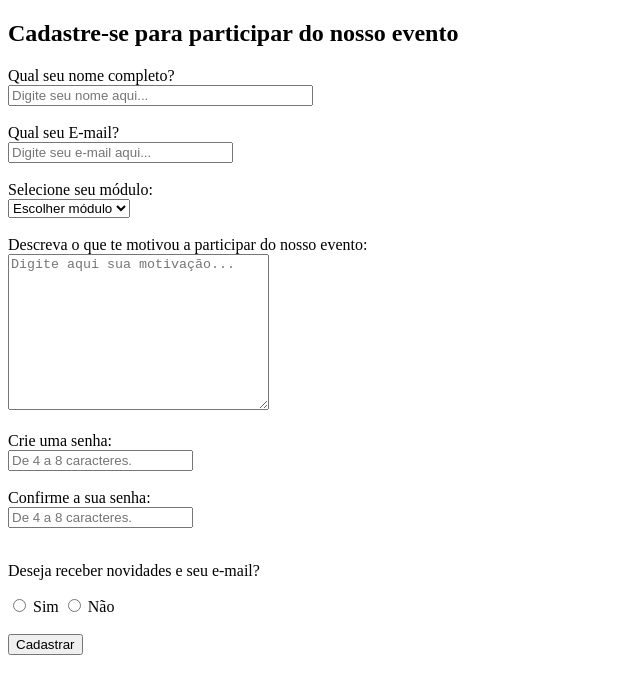
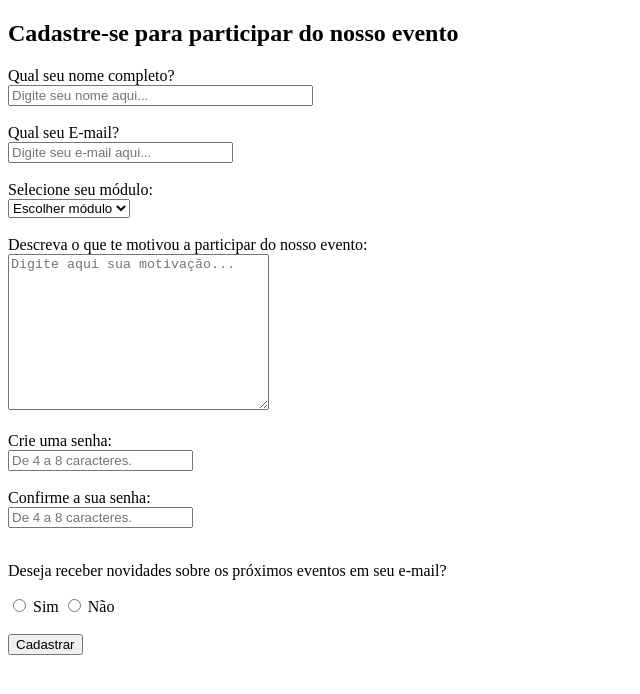
Before and after one commit to Leeorodrigues06/iniciodetudo, a plain HTML site: page trabalho.html in a window 1280 px wide. Shown: the whole page, without its empty margins (0-640 px from the left). Drawn offline with Linux system fonts and the light colour scheme.

Commit message:
a
mudança na pergunta de captação de e-mail

```diff
--- a/trabalho.html
+++ b/trabalho.html
@@ -76,7 +76,7 @@
 
             <div>
 
-                <p>Deseja receber novidades e seu e-mail?</p>
+                <p>Deseja receber novidades sobre os próximos eventos em seu e-mail?</p>
                 <input type="radio" id="sim" name="lead" required value="sim">
                 <label for="sim">Sim</label>
 
```
